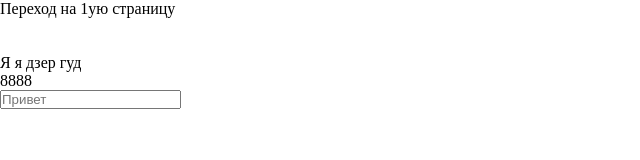
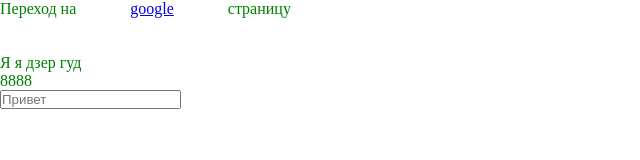
Before and after one commit to EGOmaniack/MyWebtests, a plain HTML site: page second.html in a window 1280 px wide. Shown: the whole page, without its empty margins (0-640 px from the left). Drawn offline with Linux system fonts and the light colour scheme.

Commit message:
всякая фигня

```diff
--- /dev/null
+++ b/css/second.css
@@ -0,0 +1,10 @@
+*{
+    margin: 0;
+    padding: 0;
+}
+div{
+    color: green;
+}
+a{
+    margin: 50px;
+}
--- a/second.html
+++ b/second.html
@@ -3,12 +3,16 @@
     <head>
         <title>Вторая сраничка</title>
         <meta charset="utf-8"/>
-        <link rel="stylesheet" href="css/main.css"/>
+        <link rel="stylesheet" href="css/second.css"/>
         <script src="js/jquery-3.1.1.min.js"></script>
         <script src="js/main.js"></script>
     </head>
     <body>
-        <div class = "navigation index">Переход на 1ую страницу</div><br><br>
+        <div class = "navigation index">
+            Переход на <a href="http://www.google.ru">google</a> страницу
+        </div>
+        <br>
+        <br>
         <div class="testdiv">Я я дзер гуд</div>
         <div id="tst">8888</div>
         <input type = "text" id = "impt" placeholder="Привет">
```
